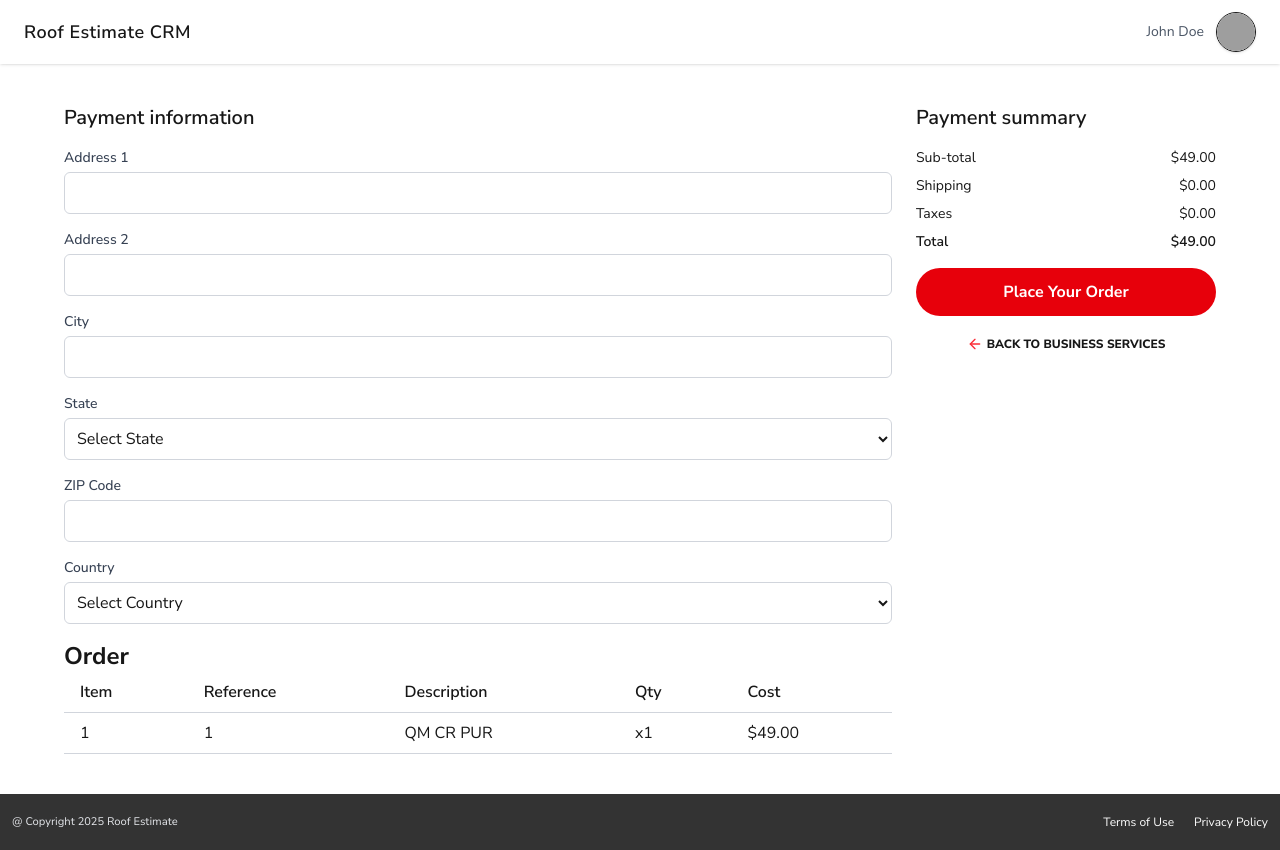
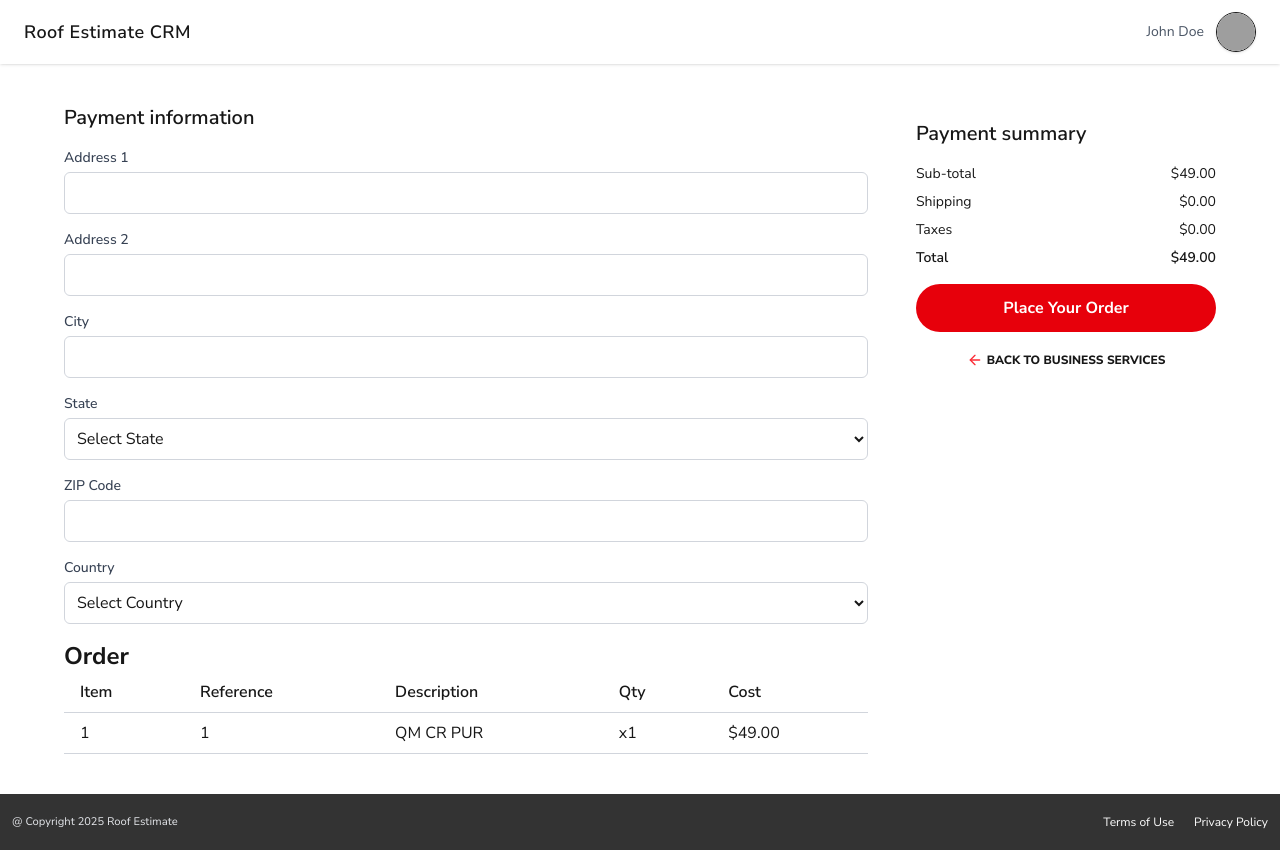
Before and after one commit to fahadsaeed8/roof-estimating, a Next.js app: page /billing in a window 1280 px wide. Built offline with nearby package versions, Linux system fonts and the light colour scheme; grey boxes are pictures that could not be loaded; a web font is replaced by a local one.

Commit message:
resolve bugs

```diff
--- a/app/billing/page.tsx
+++ b/app/billing/page.tsx
@@ -23,14 +23,16 @@ const Home = () => {
     },
   ];
   return (
-    <div>
-      <CustomerPanelNavbar/>
-      <div className="my-10 px-4 sm:px-6 md:px-0">
-        <div className="max-w-6xl mx-auto">
+    <div className="min-h-screen flex flex-col">
+      <CustomerPanelNavbar />
+      {/* Main area: fills remaining height so inner columns can manage their own scrolling */}
+      <div className="flex-1 my-10 px-4 sm:px-6 md:px-3">
+        <div className="max-w-6xl mx-auto h-full">
           {/* Payment Information Section (Scrollable Left Side) */}
-          <div className="flex flex-col md:flex-row gap-6">
+          <div className="flex flex-col md:flex-row gap-6 h-full">
             {/* Left side (Scrollable Billing info) */}
-            <div className="flex-1 space-y-4 overflow-y-auto max-h-full">
+            {/* Make this column scrollable only */}
+            <div className="flex-1 space-y-4 overflow-y-auto pr-0 md:pr-6">
               <h2 className="text-xl font-semibold text-center md:text-left">
                 Payment information
               </h2>
@@ -130,7 +132,8 @@ const Home = () => {
             </div>
 
             {/* Right side (Fixed Payment Summary) */}
-            <div className="w-full md:w-[300px] sticky md:top-10 max-h-full md:max-h-[80vh] overflow-y-auto">
+            {/* Make this column non-scrolling: remove internal overflow and max-height */}
+            <div className="w-full md:w-[300px] flex-none md:sticky md:top-30 self-start">
               <div className="space-y-4">
                 <h2 className="text-xl font-semibold text-center md:text-left">
                   Payment summary
@@ -171,6 +174,8 @@ const Home = () => {
           {/* Order Section */}
         </div>
       </div>
+
+      {/* Footer */}
       <div className="h-auto sm:h-14 text-white bg-black/80 flex flex-col sm:flex-row items-center justify-between px-3 py-2 sm:py-0 text-xs gap-2 sm:gap-0">
         <div>
           <h1 className="text-[10px] sm:text-[11px] text-gray-200 text-center sm:text-left">
```
